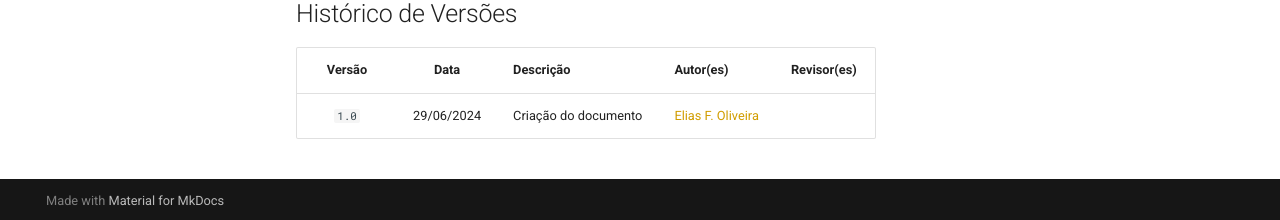
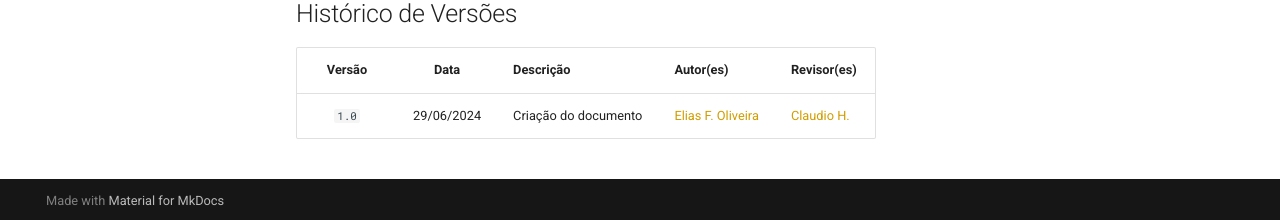
Before and after one commit to Requisitos-de-Software/2024.1-Serasa, an MkDocs documentation site: the page built from docs/verificacao/grupo/modelagem/agil/backlog.md, in a window 1280 px wide and 900 px high, scrolled down 2459 px. Shown: the part 677-897 px from the top of the window. Built offline with MkDocs 1.6.1 and Material for MkDocs 9.7.7, drawn with Linux system fonts in a browser that asks for light colours; comment, search, counter and statistics services are not loaded.

Commit message:
add revisor

```diff
--- a/docs/verificacao/grupo/modelagem/agil/backlog.md
+++ b/docs/verificacao/grupo/modelagem/agil/backlog.md
@@ -107,7 +107,7 @@ pie
 
 | Versão | Data | Descrição | Autor(es) | Revisor(es) |
 | :----: | :--: | --------- | ----------- | ------ |
-| `1.0`  | 29/06/2024 | Criação do documento | [Elias F. Oliveira][EliasGH] | []() |
+| `1.0`  | 29/06/2024 | Criação do documento | [Elias F. Oliveira][EliasGH] | [Claudio H.](ClaudioGH) |
 
 [ClaudioGH]: https://github.com/claudiohsc
 [DaniloGH]: https://github.com/Danilo-Carvalho-Antunes
```
